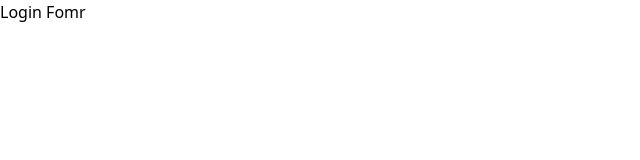
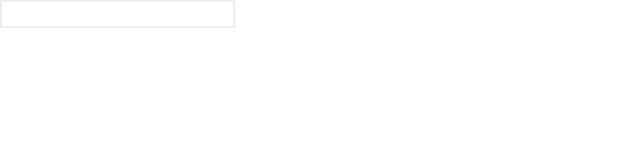
Before and after one commit to hrbang/Afsluttende-projekt, a Nuxt app: page /login in a window 1280 px wide. Shown: the top 160 px of the page, without its empty margins (0-640 px from the left). Built offline with nearby package versions, Linux system fonts and the light colour scheme.

Commit message:
Defined colors

```diff
--- a/components/TheLoginForm.vue
+++ b/components/TheLoginForm.vue
@@ -1,6 +1,10 @@
 <template>
-    <div class="container">
-        <h1>Login Fomr</h1>
+    <div class="form-container">
+        <form>
+            <div class="form-group">
+                <input class="border border-[rgba(0,0,0,0.07)] border-2 rounded-none outline-transparent" />
+            </div>
+        </form>
     </div>
 </template>
 
--- a/tailwind.config.js
+++ b/tailwind.config.js
@@ -9,7 +9,15 @@ module.exports = {
             lg: "976px",
             xl: "1440px",
         },
-        colors: {},
+        colors: {
+          primary: "#00DC82",
+          secondary: "#80EEC0",
+        },
+        inputFields: {
+          border: "2px solid",
+          borderColor: "rgba(0,0,0,0.07)",
+          borderRadius: "15px",
+        },
         opacity: {
             0: "0",
             20: "0.2",
```
Also changed, not shown: assets/css/form.css (added), assets/css/tailwind.css.
